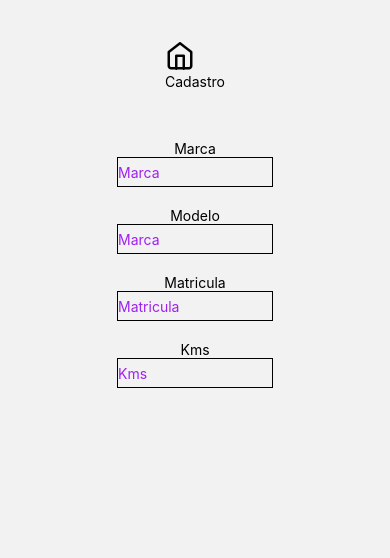
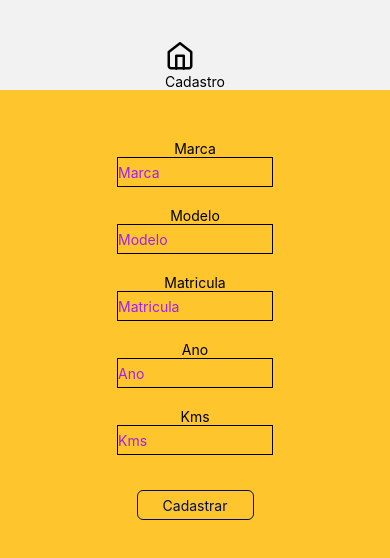
Before and after one commit to thegomdev/Rent-a-Gom, a React Native app: screen /CadastroViatura in a window 390 px wide. Shown: the top 558 px of the page. Built offline with nearby package versions, Linux system fonts and the light colour scheme.

Commit message:
Add firebase to the project / Creating registration

```diff
--- a/App.js
+++ b/App.js
@@ -1,6 +1,7 @@
 import React from 'react';
 import { NavigationContainer } from '@react-navigation/native';
 import { createNativeStackNavigator } from '@react-navigation/native-stack';
+import Toast from 'react-native-toast-message';
 
 // Home
 import Home from './src/screens/Home';
@@ -46,6 +47,9 @@ const App = () => {
 
 
       </Stack.Navigator>
+
+            {/* Toast para exibir notificações */}
+            <Toast />
     </NavigationContainer>
   );
 };
--- a/package.json
+++ b/package.json
@@ -10,15 +10,17 @@
     "web": "expo start --web"
   },
   "dependencies": {
+    "@expo/vector-icons": "^14.0.2",
     "@react-navigation/native": "^7.0.3",
     "@react-navigation/native-stack": "^7.0.3",
     "expo": "~52.0.7",
     "expo-status-bar": "~2.0.0",
+    "firebase": "^11.0.2",
     "react": "18.3.1",
     "react-native": "0.76.2",
+    "react-native-safe-area-context": "4.12.0",
     "react-native-screens": "~4.0.0",
-    "react-native-safe-area-context": "4.12.0",
-    "@expo/vector-icons": "^14.0.2"
+    "react-native-toast-message": "^2.2.1"
   },
   "devDependencies": {
     "@babel/core": "^7.20.0"
--- /dev/null
+++ b/src/firebaseConnection.js
@@ -0,0 +1,22 @@
+// Importando as funções necessárias do Firebase
+import { initializeApp } from "firebase/app";
+import { getDatabase } from "firebase/database";
+
+// Configuração do Firebase, substitua pelos dados da sua configuração
+const firebaseConfig = {
+  apiKey: "AIzaSyAuIIDLgDb0uGEskhYu1D0I1ZsVFeG4qHw",
+  authDomain: "rent-a-gom.firebaseapp.com",
+  projectId: "rent-a-gom",
+  storageBucket: "rent-a-gom.firebasestorage.app",
+  messagingSenderId: "935468603618",
+  appId: "1:935468603618:web:a163eb03a1e126887b66bb",
+  measurementId: "G-QKESQWPYL9"
+};
+
+// Inicializando o Firebase App com a configuração
+const app = initializeApp(firebaseConfig);  // Inicializa o Firebase App
+
+// Obtendo a instância do banco de dados
+const database = getDatabase(app);  // Passa o app inicializado para obter a referência do banco de dados
+
+export { database };  // Exportando a instância do banco de dados
--- a/src/screens/Viaturas/CadastroViatura/index.js
+++ b/src/screens/Viaturas/CadastroViatura/index.js
@@ -1,14 +1,68 @@
-import { View, Text, StyleSheet, TextInput, TouchableOpacity } from "react-native";
+import { View, Text, StyleSheet, TextInput, TouchableOpacity, ScrollView } from "react-native";
 import React, { useState } from 'react';
 import { useNavigation } from "@react-navigation/native";
 import { Feather } from '@expo/vector-icons';
+import { database } from '../../../firebaseConnection'; // Importando a connection.
+import { ref, push, set } from 'firebase/database';  // Importando as funções do firebase.
+import Toast from 'react-native-toast-message';
 
 const CadastroViaturas = () => {
     const navigation = useNavigation();
-    const [marca] = useState("");
-    const [modelo] = useState("");
-    const [matricula] = useState("");
-    const [kms] = useState("");
+
+    const [marca, setMarca] = useState('');
+    const [modelo, setModelo] = useState('');
+    const [matricula, setMatricula] = useState('');
+    const [ano, setAno] = useState('');
+    const [kms, setKms] = useState('');
+
+    async function handleCadastro() {
+        // Validando para nenhum campo ficar vazio.
+        if (marca !== '' && modelo !== '' && matricula !== '' && ano !== '' && kms !== '') {
+
+
+            // Referência para o nó 'Viaturas' no Realtime Database.
+            const cadastroViaturaRef = ref(database, 'Viaturas');
+            // Cria uma chave unica para cada viatura.
+            const newCadastroViaturaRef = push(cadastroViaturaRef);
+
+            // Salva os dados no Realtime Database, usa o set para armazenar dentro de cada key unica gerada.
+            await set(newCadastroViaturaRef, {
+                marca: marca,
+                modelo: modelo,
+                matricula: matricula,
+                ano: ano,
+                kms: kms,
+            });
+
+            Toast.show({
+                type: 'success',
+                position: 'top',
+                text1: 'Cadastro concluído!',
+                visibilityTime: 1000,
+            });
+
+            // Limpa os campos apos rodar a função.
+            setMarca('');
+            setModelo('');
+            setMatricula('');
+            setKms('');
+            setAno('');
+
+            // Apos rodar a função e cadastrar, ele volta a pagina.
+            navigation.goBack();
+
+
+        } else {
+            // Usando Toast para exibir mensagem de erro.
+            Toast.show({
+                type: 'error',
+                position: 'top',
+                text1: 'Preencha todos os campos!',
+                visibilityTime: 1000,
+            });
+        }
+    }
+
 
     return (
         <View style={styles.container}>
@@ -25,60 +79,90 @@ const CadastroViaturas = () => {
                 </View>
             </View>
 
+            <ScrollView style={styles.scroll}>
                 <View style={styles.main}>
 
+
+                    {/* Marca da viatura */}
                     <View style={styles.inputs}>
                         <Text>Marca</Text>
                         <TextInput
                             style={styles.textInput}
                             placeholder="Marca"
                             value={marca}
-                        onChangeText={(text) => setValor1(text)}
+                            onChangeText={(text) => setMarca(text)}
                             maxLength={15}
                             placeholderTextColor="#A020F0"
                         />
                     </View>
 
+
+                    {/* Modelo da viatura */}
                     <View style={styles.inputs}>
                         <Text>Modelo</Text>
                         <TextInput
                             style={styles.textInput}
-                        placeholder="Marca"
+                            placeholder="Modelo"
                             value={modelo}
-                        onChangeText={(text) => setValor1(text)}
+                            onChangeText={(text) => setModelo(text)}
                             maxLength={15}
                             placeholderTextColor="#A020F0"
                         />
                     </View>
 
+
+                    {/* Matricula */}
                     <View style={styles.inputs}>
                         <Text>Matricula</Text>
                         <TextInput
                             style={styles.textInput}
                             placeholder="Matricula"
                             value={matricula}
-                        onChangeText={(text) => setValor1(text)}
+                            onChangeText={(text) => setMatricula(text)}
                             maxLength={15}
                             placeholderTextColor="#A020F0"
                         />
                     </View>
 
+
+                    {/* Ano da viatura */}
+                    <View style={styles.inputs}>
+                        <Text>Ano</Text>
+                        <TextInput
+                            style={styles.textInput}
+                            placeholder="Ano"
+                            value={ano}
+                            onChangeText={(text) => setAno(text)}
+                            maxLength={15}
+                            placeholderTextColor="#A020F0"
+                            keyboardType="numeric"
+                        />
+                    </View>
+
+
+                    {/* Km's */}
                     <View style={styles.inputs}>
                         <Text>Kms</Text>
                         <TextInput
                             style={styles.textInput}
                             placeholder="Kms"
                             value={kms}
-                        onChangeText={(text) => setValor1(text)}
+                            onChangeText={(text) => setKms(text)}
                             maxLength={15}
                             placeholderTextColor="#A020F0"
                             keyboardType="numeric"
                         />
                     </View>
 
+                    {/* Botão */}
+                    <View style={styles.botoes}>
+                        <TouchableOpacity onPress={handleCadastro} style={styles.button}>
+                            <Text style={styles.textCadastrar}>Cadastrar</Text>
+                        </TouchableOpacity>
                     </View>
 
-
+                </View>
+            </ScrollView>
 
         </View>
     );
@@ -91,6 +175,12 @@ const styles = StyleSheet.create({
         flex: 1,
         alignItems: 'center',
         marginTop: 40,
+        width: '100%',
+    },
+
+    scroll: {
+        flex: 1,
+        backgroundColor: '#ffc52c',
         width: '100%',
     },
 
@@ -112,6 +202,26 @@ const styles = StyleSheet.create({
         marginBottom: 20,
     },
 
+    botoes: {
+        width: '100%',
+        alignItems: 'center',
+    },
+
+    button: {
+        borderWidth: 1,
+        width: '30%',
+        alignItems: 'center',
+        height: 30,
+        marginTop: 15,
+        borderColor: '#030d4f',
+        borderRadius: 6,
+    },
+
+    textCadastrar: {
+        color: '#030d4f',
+        marginTop: 6,
+    },
+
 });
 
 export default CadastroViaturas;
```
Also changed, not shown: dep.txt, 1 other file (tests, documents, lock files or other folders). Lines whose indentation alone changed are shown as unchanged.
